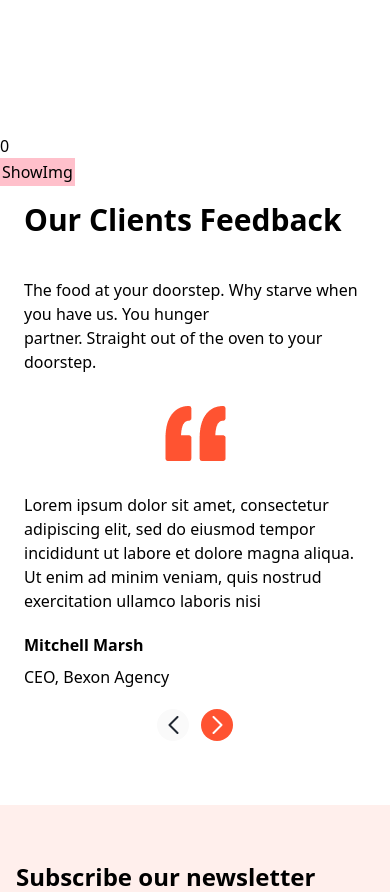
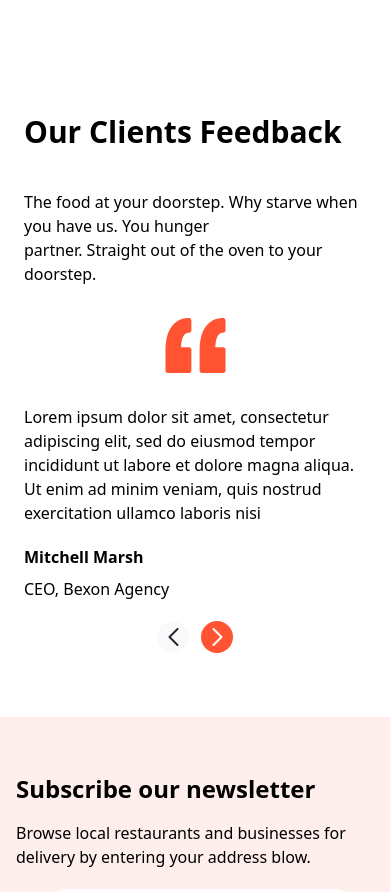
Before and after one commit to moid1923/FoodDelivery-website, a React (Create React App) app: page / in a window 390 px wide. Shown: the part 4240-5132 px from the top of the page. Built offline with nearby package versions, Linux system fonts and the light colour scheme.

Commit message:
responsive6

```diff
--- a/src/Dishes/Dishes.jsx
+++ b/src/Dishes/Dishes.jsx
@@ -57,7 +57,7 @@ function Dishes() {
           <div className="lower-card flex justify-center items-center  flex-col lg:flex-row  my-10 gap-1">
             <div>
               <div className="card-u-1 custom-range:min-w-[370px] ms-[20px] xl:max-w-[568px] md:max-w-450 w-full  flex  flex-col gap-3  rounded-md p-8 ">
-                <img src={collin} alt="" className="w-12 font-bold md:w-16" />
+                <img src={collin} alt="" className="custom-range:w-[24px] font-bold md:w-16" />
                 <p className="text-black   custom-range:px-6 text-center md:text-start md:text-2xl text-lg ">
                   “Lorem ipsum dolor sit amet, consectetur adipiscing elit, sed
                   do eiusmod tempor incididunt ut labore et dolore magna
--- a/src/Feedback/Feecback.jsx
+++ b/src/Feedback/Feecback.jsx
@@ -23,7 +23,6 @@ function Feecback() {
 
     },
    ];
-   const[showImg,setShowImg]=useState(0);
     const [currentIndex, setCurrentIndex] = useState(0);
     const handleNext = () => {
       setCurrentIndex((prevIndex) => (prevIndex + 1) % data.length);
@@ -32,13 +31,9 @@ function Feecback() {
     const handlePrev = () => {
       setCurrentIndex((prevIndex) => (prevIndex - 1 + data.length) % data.length);
     };
-  const showImage=()=>{
-    setShowImg(10000000000);
-  }
+
   return (
     <div className='   my-[195px] custom-range:my-16 custom-range:text-start'>
-<p>{showImg}</p>
-      <button style={{backgroundColor:"pink", padding:2, alignSelf:'center'}} onClick={showImage}>ShowImg</button>
       <div className="feadback-heading text-center my-4 px-6 custom-range:text-start ">
         <p className='text-3xl md:text-5xl my-3 font-bold'>Our Clients Feedback</p>
         <p className='mt-10'>The food at your doorstep. Why starve when you have us. You hunger <br /> partner. Straight out of the oven to your doorstep.</p>
--- a/src/Navbar/Navbar.jsx
+++ b/src/Navbar/Navbar.jsx
@@ -5,7 +5,7 @@ import { IoClose } from "react-icons/io5";
 function Navbar() {
   const [sideMenu, setSideMenu] = useState(false);
 
-  // Toggle menu state
+
   const toggleMenu = () =>{
     setSideMenu((prev) => !prev);
   }
@@ -13,12 +13,12 @@ function Navbar() {
   return (
     <div className="flex items-center justify-center xs:w-full relative">
       <nav className="flex items-center justify-between px-12 py-6 md:p-6 text-black max-w-[1178px] w-full">
-        {/* Logo */}
+
         <div className="logo">
           <p className="text-2xl">🍕</p>
         </div>
 
-        {/* Links */}
+
         <div className="links sm:mx-48 hidden md:flex items-center justify-center">
           <ul className="flex items-center space-x-4">
             <li className="cursor-pointer">Home</li>
@@ -28,15 +28,15 @@ function Navbar() {
           </ul>
         </div>
 
-        {/* Buttons */}
-        <div className="btns flex gap-x-3 hidden md:block">
+
+        <div className="btns  gap-x-3 hidden md:block">
           <button className="nav-btn w-28 p-1">Login</button>
           <button className="nav-btn w-[115px] py-3 rounded-full px-4 bg-primary text-base text-white">
             Sign Up
           </button>
         </div>
 
-        {/* Mobile Menu Icon */}
+
         <button
           onClick={toggleMenu}
           className="md:hidden cursor-pointer p-2 text-gray-700"
@@ -47,14 +47,14 @@ function Navbar() {
         </button>
       </nav>
 
-      {/* Side Menu */}
+
       {sideMenu && (
         <div className="fixed inset-0 bg-black/50 z-20" onClick={toggleMenu}>
           <div
             className="absolute top-0 right-0 w-64 h-full bg-white shadow-md z-30"
-            // Prevent closing when clicking inside menu
+
           >
-            {/* Menu Items */}
+
             <ul className="flex flex-col items-start p-4 space-y-3">
               <li className="cursor-pointer">Home</li>
               <li className="cursor-pointer">About</li>
```
